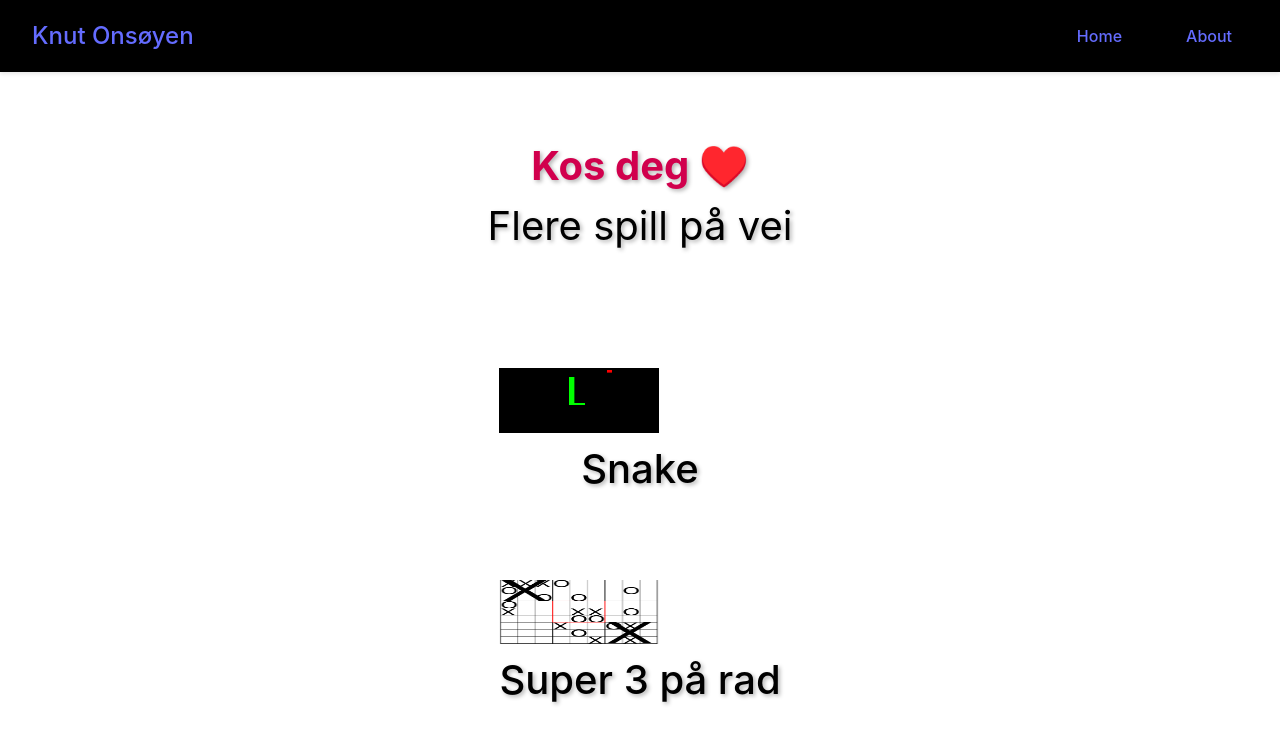
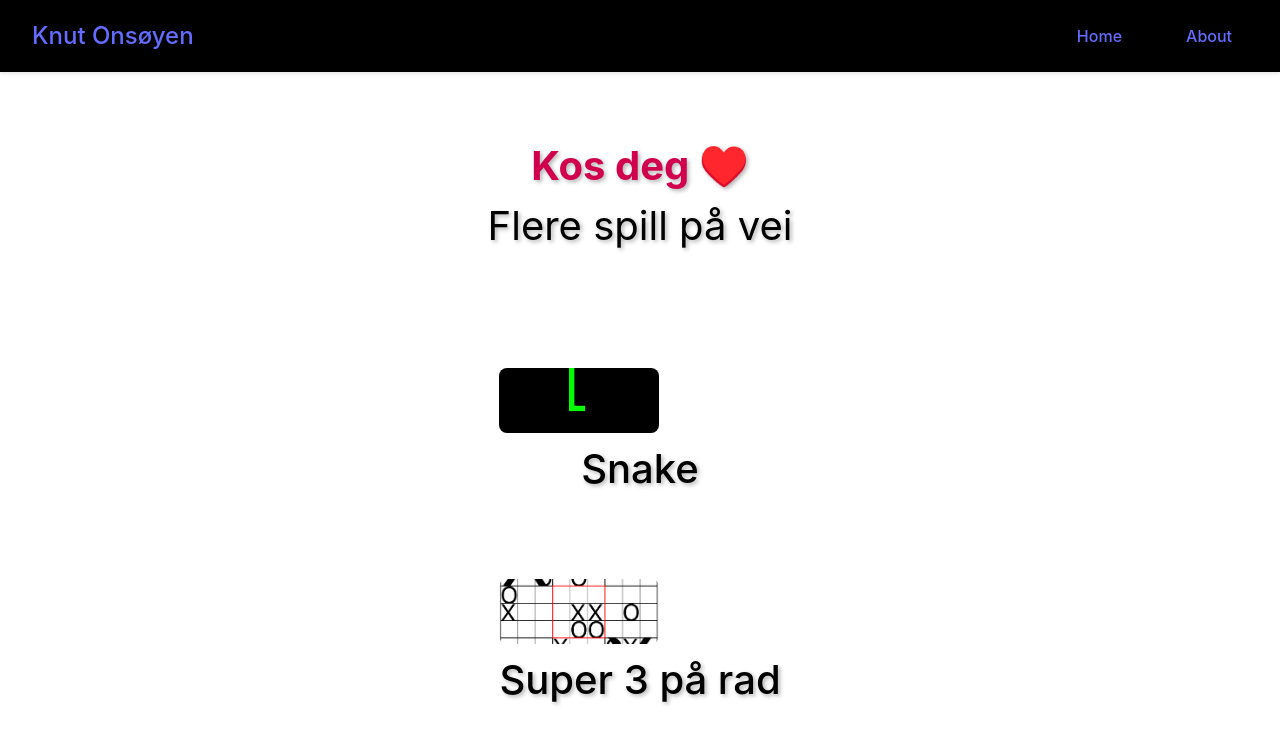
Before and after one commit to Knut1999/React1, a React (Vite) app: page /Games in a window 1280 px wide. Shown: the top 744 px of the page. Built offline with nearby package versions, Linux system fonts and the light colour scheme.

Commit message:
new game

```diff
--- a/src/css/Games.css
+++ b/src/css/Games.css
@@ -45,7 +45,7 @@
 }
 
 
-.Games-rad img {
+img {
   width: 600px;
   height: 600px;
   object-fit: cover;
```
